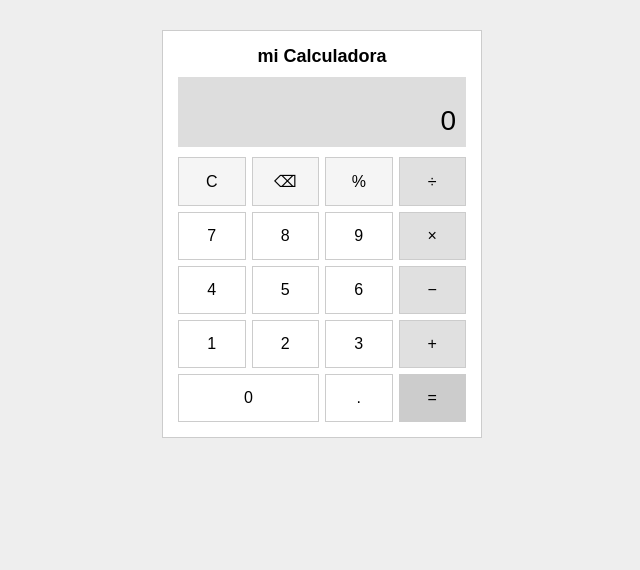
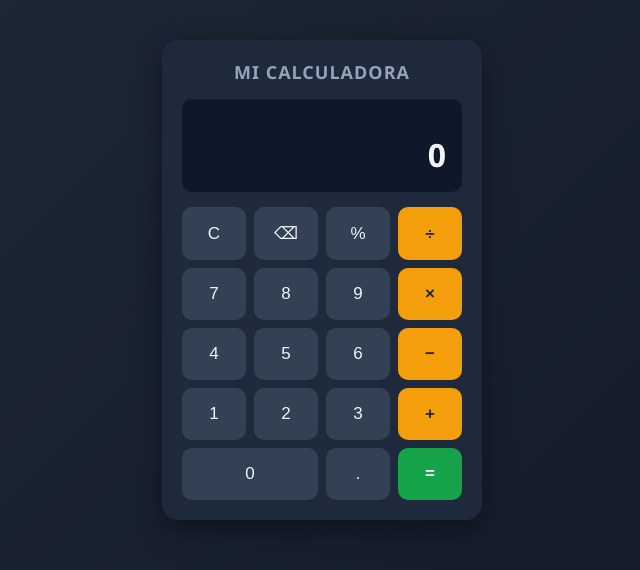
Before and after one commit to lyshads07/calculadora-web, a plain HTML site: page index.html in a window 1280 px wide. Shown: the whole page, without its empty margins (318-958 px from the left). Drawn offline with Linux system fonts and the light colour scheme.

Commit message:
mejora estilos de la calculadora (tema oscuro y hover en botones)

```diff
--- a/style.css
+++ b/style.css
@@ -1,29 +1,43 @@
 * { box-sizing: border-box; margin: 0; padding: 0; }
 
 body {
-  font-family: Arial, sans-serif;
-  background: #eeeeee;
+  font-family: "Segoe UI", Arial, sans-serif;
+  background: linear-gradient(135deg, #1f2937, #111827);
   display: flex;
   justify-content: center;
-  padding: 30px 10px;
+  align-items: flex-start;
+  min-height: 100vh;
+  padding: 40px 10px;
 }
 
 .calculadora {
   width: 320px;
-  background: #ffffff;
-  border: 1px solid #cccccc;
-  padding: 15px;
+  background: #1e293b;
+  border-radius: 16px;
+  padding: 20px;
+  box-shadow: 0 10px 30px rgba(0, 0, 0, 0.4);
+  color: #f1f5f9;
 }
 
-h1 { font-size: 18px; margin-bottom: 10px; text-align: center; }
+h1 {
+  font-size: 18px; margin-bottom: 15px; text-align: center;
+  letter-spacing: 1px; color: #94a3b8; text-transform: uppercase;
+}
 
-.pantalla { background: #dddddd; padding: 10px; margin-bottom: 10px; text-align: right; }
-.operacion-anterior { font-size: 14px; color: #555555; min-height: 18px; }
-.pantalla-principal { font-size: 28px; }
+.pantalla { background: #0f172a; border-radius: 10px; padding: 16px; margin-bottom: 15px; text-align: right; }
+.operacion-anterior { font-size: 14px; color: #64748b; min-height: 18px; }
+.pantalla-principal { font-size: 32px; font-weight: 600; }
 
-.teclado { display: grid; grid-template-columns: repeat(4, 1fr); gap: 6px; }
-.btn { padding: 14px 0; font-size: 16px; border: 1px solid #cccccc; background: #f5f5f5; cursor: pointer; }
-.btn-numero { background: #ffffff; }
-.btn-operador { background: #e0e0e0; }
-.btn-igual { background: #cccccc; }
+.teclado { display: grid; grid-template-columns: repeat(4, 1fr); gap: 8px; }
+.btn {
+  padding: 16px 0; font-size: 17px; border: none; border-radius: 10px;
+  background: #334155; color: #f1f5f9; cursor: pointer;
+  transition: transform 0.08s ease, background 0.15s ease;
+}
+.btn:hover { background: #475569; }
+.btn:active { transform: scale(0.95); }
+.btn-operador { background: #f59e0b; color: #1e293b; font-weight: 600; }
+.btn-operador:hover { background: #fbbf24; }
+.btn-igual { background: #16a34a; font-weight: 600; }
+.btn-igual:hover { background: #22c55e; }
 .btn-cero { grid-column: span 2; }
```
